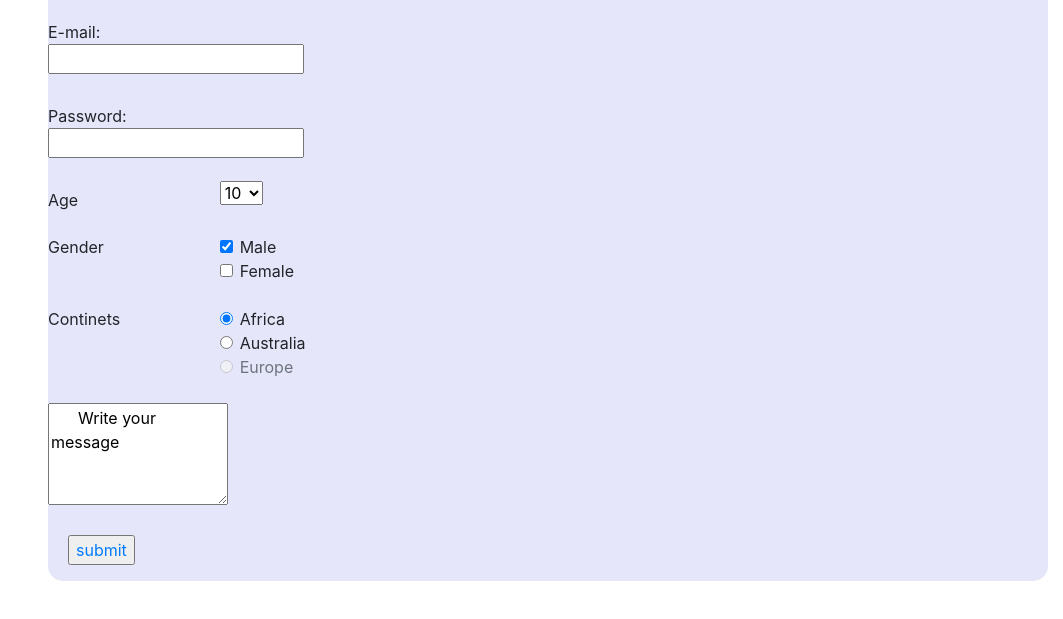
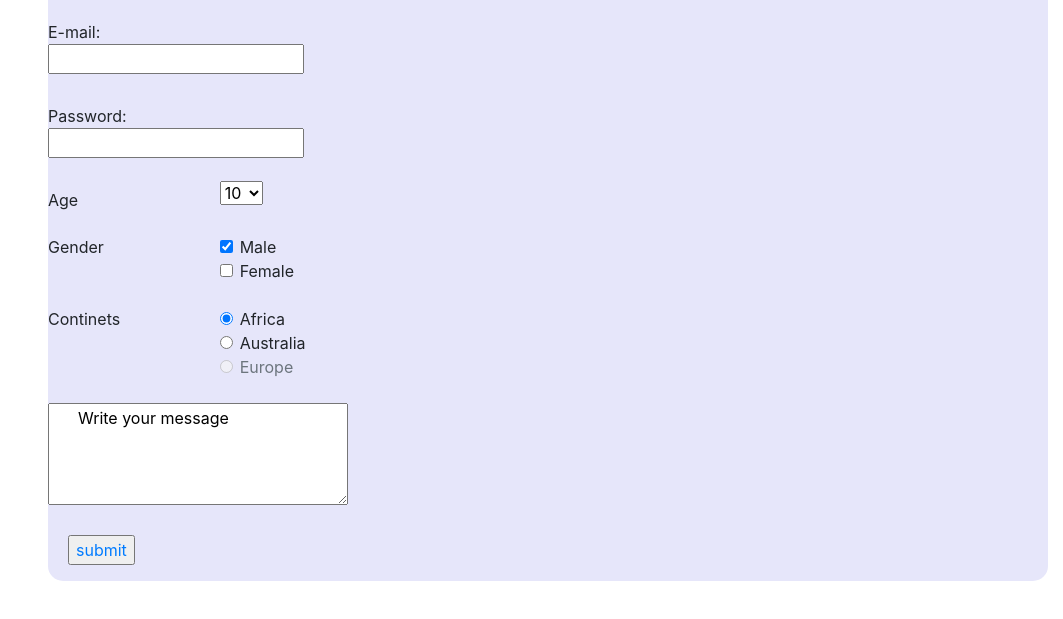
Before and after one commit to VIOLETNDOLWA/regestration-form, a plain HTML site: page index.html in a window 1280 px wide. Shown: the part 117-736 px from the top of the page, without its empty margins (217-1280 px from the left). Drawn offline with nearby package versions, Linux system fonts and the light colour scheme.

Commit message:
new changes

```diff
--- a/index.html
+++ b/index.html
@@ -103,7 +103,7 @@
 
     <br>
 
-    <textarea rows="4" cols="50" name="comment" form="usrform" style="width:18%">
+    <textarea rows="4" cols="50" name="comment" form="usrform" style="width:30%">
       Write your message </textarea>
        <br><br>
       <div class="form-check">
```
